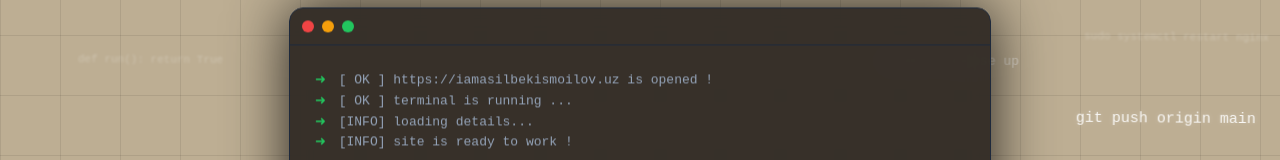
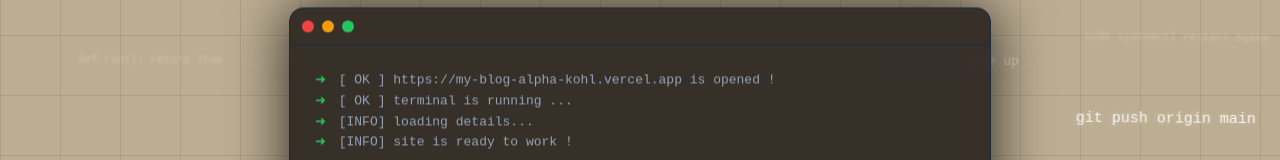
Before and after one commit to AsilbekIsmoilov/my_blog, a Next.js app: page / in a window 1280 px wide. Shown: the part 265-425 px from the top of the page. Built offline with nearby package versions, Linux system fonts and the light colour scheme.

Commit message:
changed site url

```diff
--- a/app/page.tsx
+++ b/app/page.tsx
@@ -16,7 +16,7 @@ const snippets = [
 ];
 
 const logs = [
-  "[ OK ] https://iamasilbekismoilov.uz is opened !",
+  "[ OK ] https://my-blog-alpha-kohl.vercel.app is opened !",
   "[ OK ] terminal is running ... ",
   "[INFO] loading details...",
   "[INFO] site is ready to work !",
```
